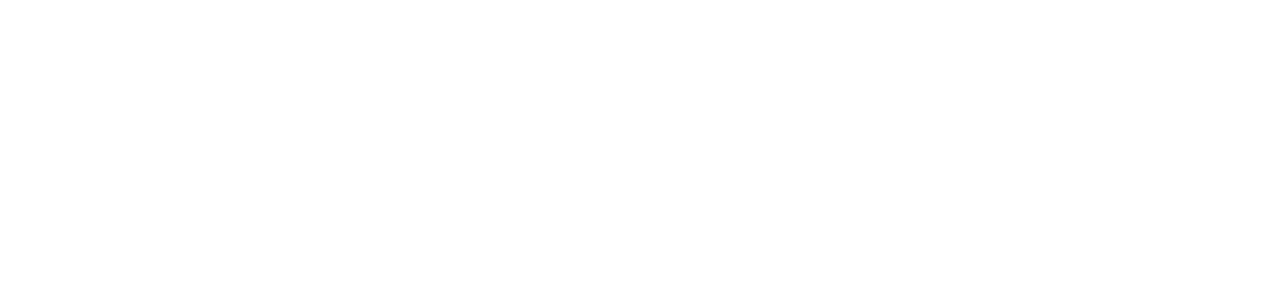
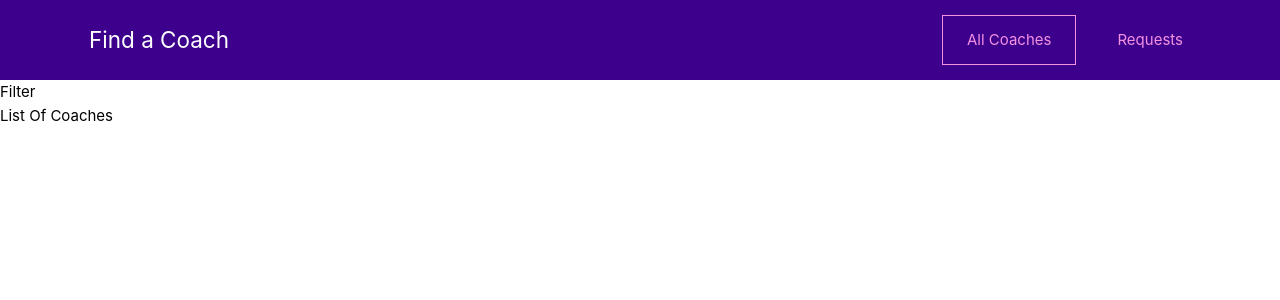
Before and after one commit to ts-andrey/23-vue-projects, a Vue app in the folder coach-finder/: page /coaches in a window 1280 px wide. Shown: the top 300 px of the page. Built offline with nearby package versions, Linux system fonts and the light colour scheme.

Commit message:
feat: add header

```diff
--- a/coach-finder/src/App.vue
+++ b/coach-finder/src/App.vue
@@ -1,7 +1,16 @@
 <template>
+  <the-header></the-header>
   <router-view></router-view>
 </template>
 
-<script></script>
+<script>
+import TheHeader from './components/layout/TheHeader.vue';
+
+export default {
+  components: {
+    TheHeader,
+  },
+};
+</script>
 
 <style scoped></style>
--- a/coach-finder/src/assets/base.css
+++ b/coach-finder/src/assets/base.css
@@ -2,11 +2,11 @@
 *::before,
 *::after {
   box-sizing: border-box;
-  /* margin: 0; */
   font-weight: normal;
 }
 
 body {
+  margin: 0;
   min-height: 100vh;
   color: var(--color-text);
   background: var(--color-background);
--- /dev/null
+++ b/coach-finder/src/components/layout/TheHeader.vue
@@ -0,0 +1,80 @@
+<template>
+  <header>
+    <nav>
+      <h1>
+        <router-link to="/">Find a Coach</router-link>
+      </h1>
+      <ul>
+        <li>
+          <router-link to="/coaches">All Coaches</router-link>
+        </li>
+        <li>
+          <router-link to="/requests">Requests</router-link>
+        </li>
+      </ul>
+    </nav>
+  </header>
+</template>
+
+<script></script>
+
+<style scoped>
+header {
+  width: 100%;
+  height: 5rem;
+  background-color: #3d008d;
+  display: flex;
+  justify-content: center;
+  align-items: center;
+}
+
+header a {
+  text-decoration: none;
+  color: #f391e3;
+  display: inline-block;
+  padding: 0.75rem 1.5rem;
+  border: 1px solid transparent;
+}
+
+a:active,
+a:hover,
+a.router-link-active {
+  border: 1px solid #f391e3;
+}
+
+h1 {
+  margin: 0;
+}
+
+h1 a {
+  color: #fff;
+  margin: 0;
+}
+
+h1 a:hover,
+h1 a:active,
+h1 a.router-link-active {
+  border-color: transparent;
+}
+
+header nav {
+  width: 90%;
+  margin: auto;
+  display: flex;
+  justify-content: space-between;
+  align-items: center;
+}
+
+header ul {
+  list-style: none;
+  margin: 0;
+  padding: 0;
+  display: flex;
+  justify-content: center;
+  align-items: center;
+}
+
+li {
+  margin: 0 0.5rem;
+}
+</style>
--- a/coach-finder/src/pages/coaches/CoachesList.vue
+++ b/coach-finder/src/pages/coaches/CoachesList.vue
@@ -1,4 +1,7 @@
-<template></template>
+<template>
+  <section>Filter</section>
+  <section>List Of Coaches</section>
+</template>
 
 <script></script>
 
```
